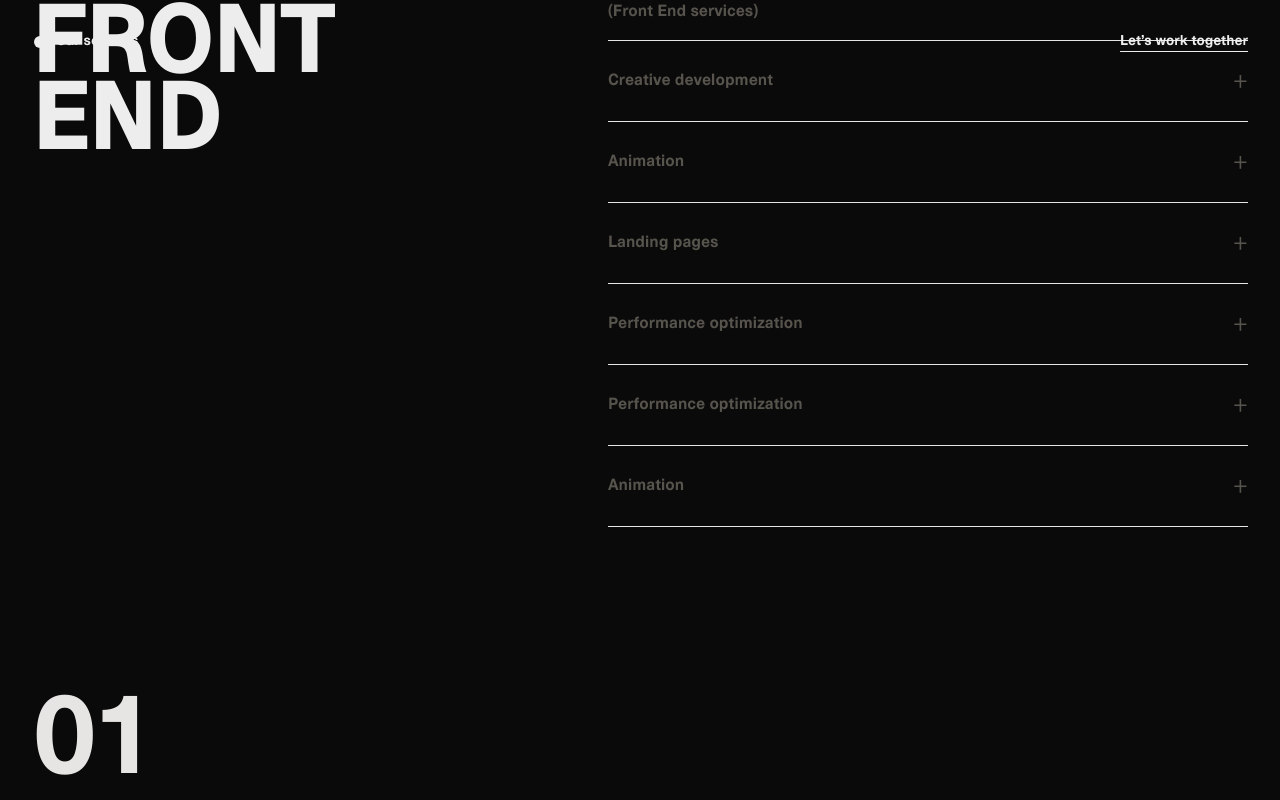
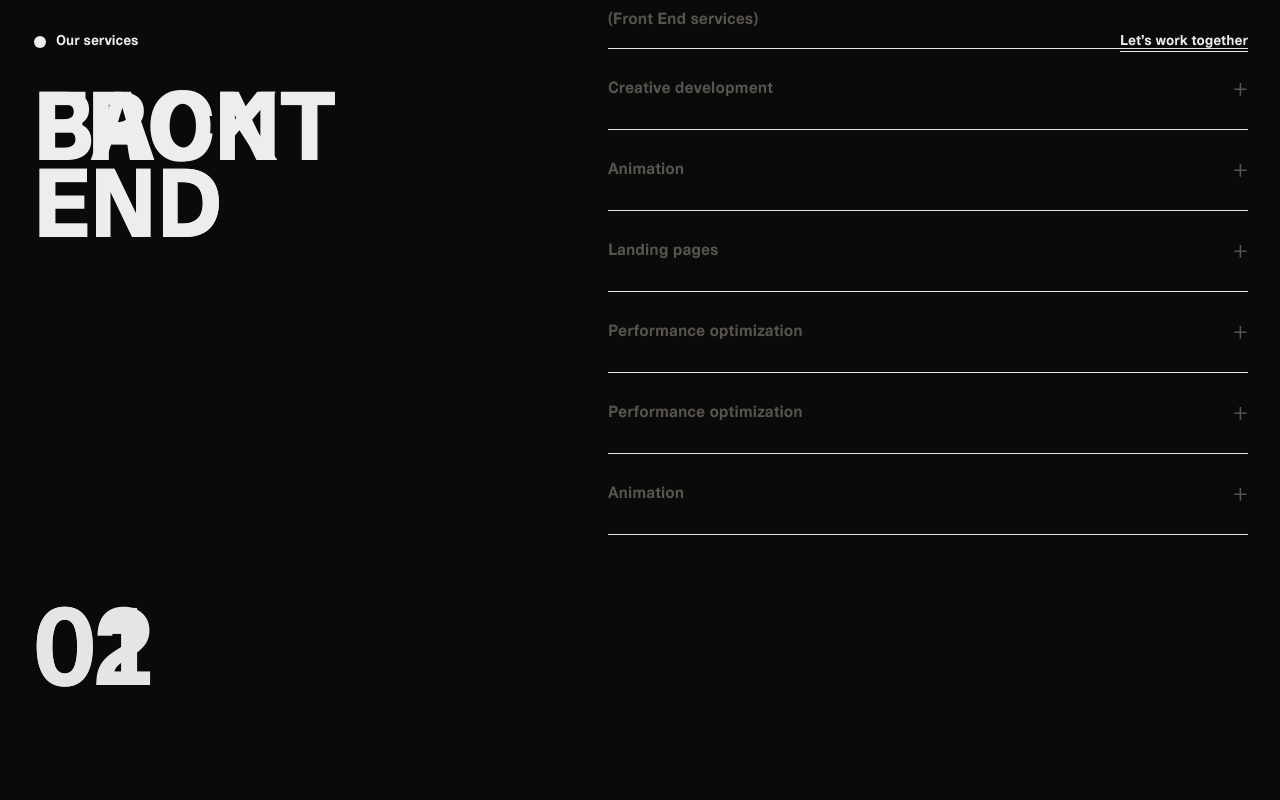
Before and after one commit to vli777/plaid, a Next.js app in the folder landing/: page / in a window 1280 px wide. Built offline with nearby package versions, Linux system fonts and the light colour scheme; no server answers.

Commit message:
refactor: modularize PanelItem into PanelContent and PanelTitle components for easier individual styling

```diff
--- /dev/null
+++ b/landing/src/components/PanelContent.tsx
@@ -0,0 +1,21 @@
+import { ServicePanel, Section } from "@/types/services";
+import PanelSection from "./PanelSection";
+
+export interface PanelContentProps {
+  panel: ServicePanel;
+}
+
+export default function PanelContent({ panel }: PanelContentProps) {
+  return (
+    <div className="w-full md:w-[640px] md:ml-auto h-full flex flex-col overflow-y-auto divide-y divide-stone-200 my-2">
+      {panel.subtitle && (
+        <p className="pb-4 text-md font-bold text-stone-600">
+          {panel.subtitle}
+        </p>
+      )}
+      {panel.sections.map((section: Section) => (
+        <PanelSection key={section.id} {...section} />
+      ))}
+    </div>
+  );
+}
--- a/landing/src/components/PanelItem.tsx
+++ b/landing/src/components/PanelItem.tsx
@@ -1,5 +1,6 @@
-import { ServicePanel, Section } from "@/types/services";
-import PanelSection from "./PanelSection";
+import { ServicePanel } from "@/types/services";
+import PanelTitle from "./PanelTitle";
+import PanelContent from "./PanelContent";
 
 export interface PanelItemProps {
   panel: ServicePanel;
@@ -9,27 +10,8 @@ export default function PanelItem({ panel }: PanelItemProps) {
   return (
     <div className="snap-start h-screen max-w-[2560px] mx-auto px-4 md:px-8">
       <div className="h-full flex flex-col md:flex-row gap-8">
-
-        <div className="w-full md:w-[360px] flex flex-col justify-between h-full">
-          <h1 className="text-6xl md:text-8xl tracking-tight leading-[0.8] font-extrabold uppercase">
-            {panel.title}
-          </h1>
-
-          <div className="text-[5rem] md:text-[7rem] font-bold leading-none tracking-tighter text-stone-200">
-            {panel.order < 10 ? `0${panel.order}` : panel.order}
-          </div>
-        </div>
-
-        <div className="w-full md:w-[640px] md:ml-auto overflow-auto divide-y divide-stone-200">
-          {panel.subtitle && (
-            <p className="pb-4 text-md font-bold text-stone-600">
-              {panel.subtitle}
-            </p>
-          )}
-          {panel.sections.map((section: Section) => (
-            <PanelSection key={section.id} {...section} />
-          ))}
-        </div>
+        <PanelTitle panel={panel} />
+        <PanelContent panel={panel} />
       </div>
     </div>
   );
--- /dev/null
+++ b/landing/src/components/PanelTitle.tsx
@@ -0,0 +1,22 @@
+import { ServicePanel } from "@/types/services";
+
+export interface PanelTitleProps {
+  panel: ServicePanel;
+}
+
+export default function PanelTitle({ panel }: PanelTitleProps) {
+  return (
+    <div
+      className="fixed inset-y-16 left-0 w-[360px] flex flex-col justify-between px-8 py-6
+      "
+    >
+      <h1 className="text-6xl md:text-8xl tracking-tight leading-[0.8] font-extrabold uppercase">
+        {panel.title}
+      </h1>
+
+      <div className="text-[5rem] md:text-[7rem] font-bold leading-none tracking-tighter text-stone-200">
+        {panel.order < 10 ? `0${panel.order}` : panel.order}
+      </div>
+    </div>
+  );
+}
```
